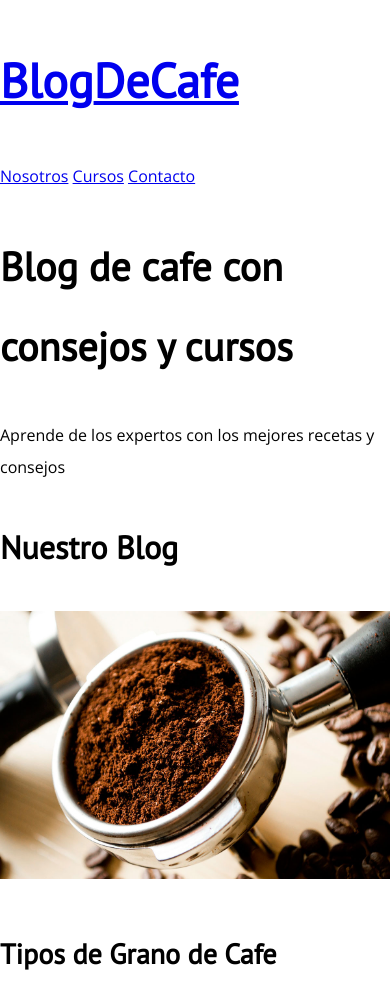
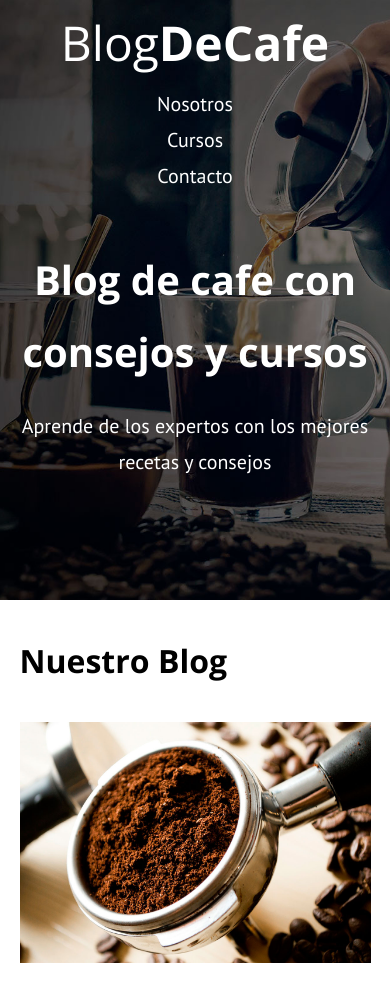
Before and after one commit to yamgit2018/breakcoffee, a plain HTML site: page index.html in a window 390 px wide. Shown: the top 985 px of the page. Drawn offline with nearby package versions, Linux system fonts and the light colour scheme.

Commit message:
feature/header-css-index, finalizamos la parte header en index, aplicamos media query 768px

```diff
--- a/css/style.css
+++ b/css/style.css
@@ -11,9 +11,9 @@ html
 
  body
  {
-     font-family: 'Open Sans', sans-serif;
-     font-size: 1.6rem;
-     line-height: 2;
+   font-family: 'PT Sans', sans-serif;
+   font-size: 1.6rem;
+   line-height: 1.8;
  }
 
  img
@@ -23,7 +23,7 @@ html
 
   h1, h2, h3, h4
  {
-    font-family: 'PT Sans', sans-serif;
+   font-family: 'Open Sans', sans-serif;
  }
 
  h1
@@ -56,4 +56,100 @@ html
  {
      max-width: 120rem;
      margin: 0 auto;
+     width: 90%;
  }
+
+ .seccion
+ {
+    margin-top: 2rem;
+    margin-bottom: 2rem;
+ }
+.no-margin
+{
+   margin: 0;
+}
+
+
+ /* Header */
+
+ .site-header.inicio
+ {
+    background-image: url(../img/banner.jpg);
+    /* height: 100vh; */
+    /* min-width: 40rem; */
+    height: 60rem;
+    background-position: center center;
+    background-size: cover;
+    /* background-repeat: no-repeat; */
+ }
+
+
+.barra a
+{
+   text-decoration: none;
+   color: white;
+   display: block;
+
+}
+
+.barra h1
+{
+   font-weight: 400;
+}
+
+.barra h1 span
+{
+   font-weight: 700;
+}
+
+@media (min-width:768px)
+{
+   .barra
+   {
+      display: flex;
+      justify-content: space-between;
+      align-items: center;
+   }
+}
+
+.navegacion a
+{
+   font-size: 2rem;
+}
+
+@media (min-width:768px)
+{
+   .navegacion a
+   {
+      display: inline;
+      margin-right: 2rem;
+
+   }
+
+   .navegacion a:last-of-type
+   {
+      margin: 0;
+   }
+}
+
+
+
+.texto-header
+{
+   color: white;
+   margin-top: 5rem;
+}
+
+@media (min-width:768px)
+{
+   .texto-header
+   {
+      margin-top: 15rem;
+   }
+}
+
+.texto-header p
+{
+   font-size: 2rem;
+   padding-top: 2rem;
+}
--- a/index.html
+++ b/index.html
@@ -9,9 +9,10 @@
     <title>Coffee Mobile</title>
 </head>
 <body>
-    <header class="site-header contenedor">
+    <header class="site-header inicio">
+        <div class="contenido-header contenedor centrar-texto">
             <div class="barra">
-            <h1>
+                <h1 class="no-margin">
                     <a href="#">Blog<span>DeCafe</span></a>
                 </h1>
                 <nav class="navegacion">
@@ -21,8 +22,9 @@
                 </nav>
             </div>
             <div class="texto-header">
-            <h2>Blog de cafe con consejos y cursos</h2>
-            <p>Aprende de los expertos con los mejores recetas y consejos</p>
+                <h2 class="no-margin">Blog de cafe con consejos y cursos</h2>
+                <p class="no-margin">Aprende de los expertos con los mejores recetas y consejos</p>
+            </div>
         </div>
     </header>
     <main class="contenedor">
```
Lines whose indentation alone changed are shown as unchanged.
